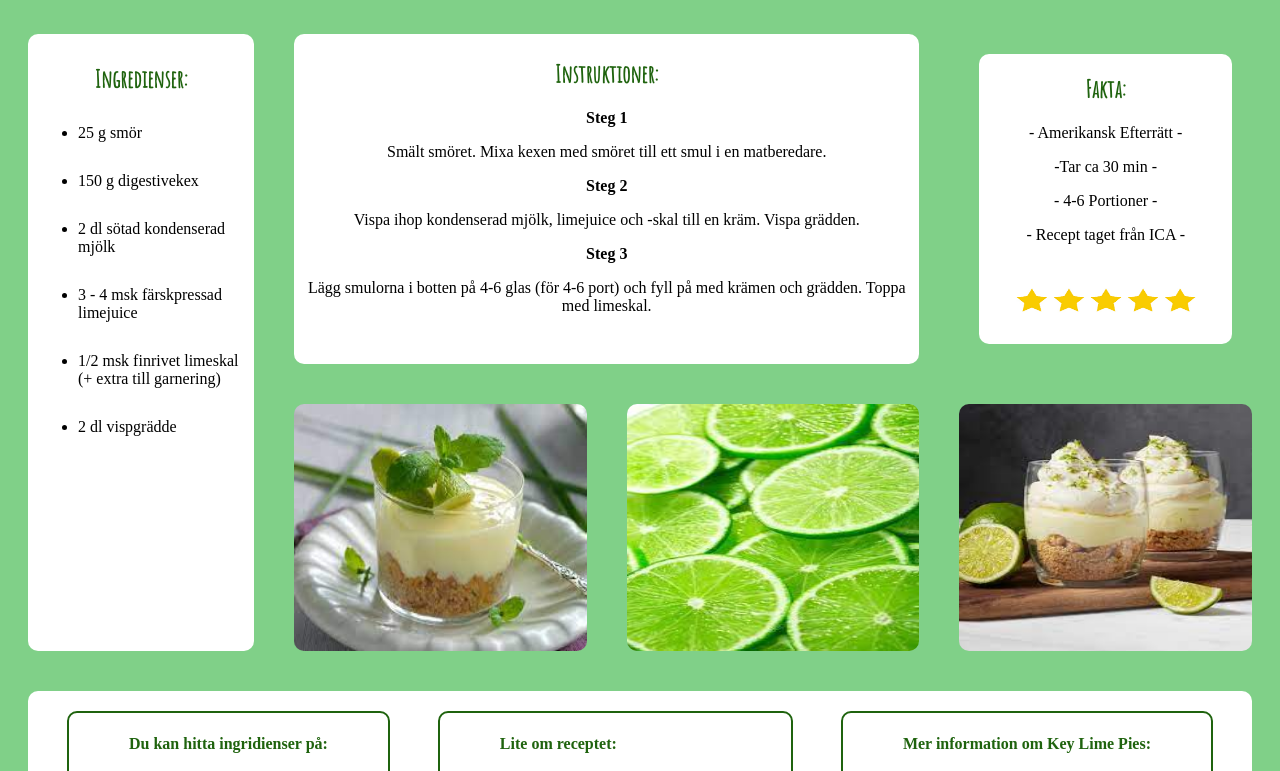
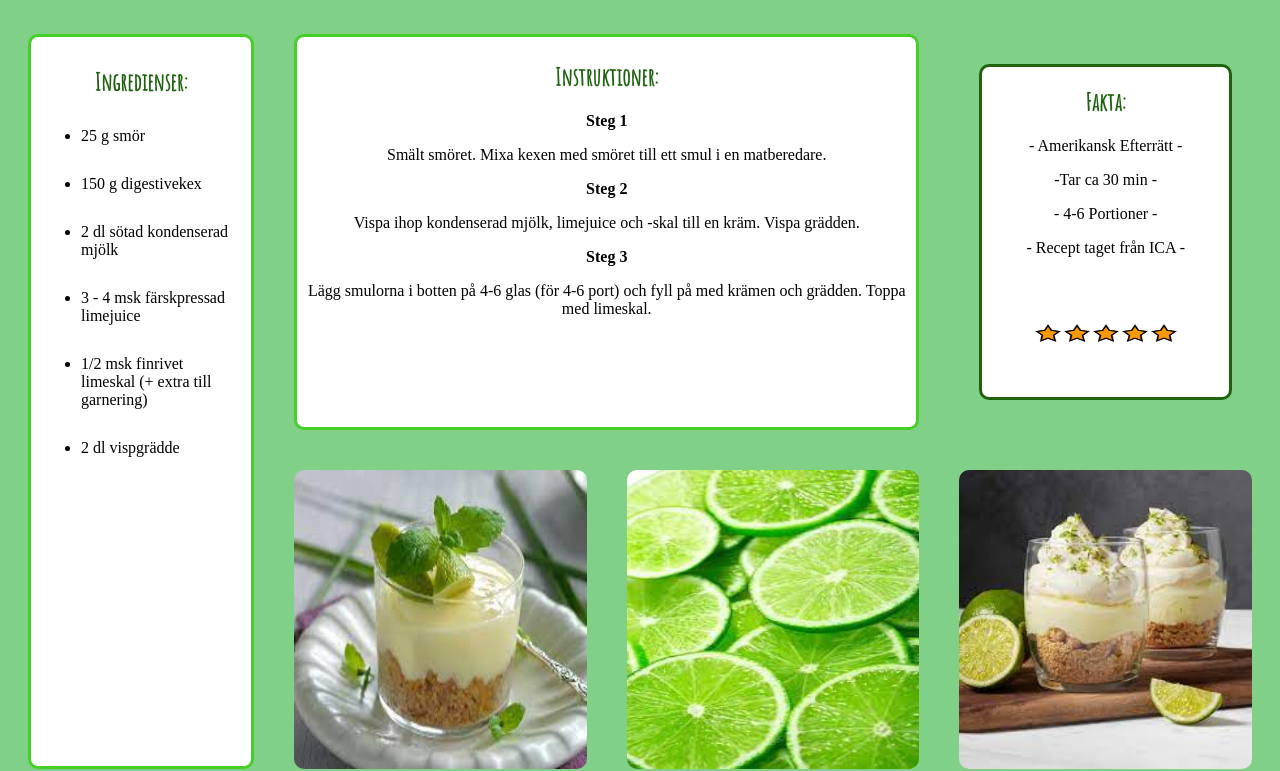
Before and after one commit to TE22A-andersson-tea/Projekt-1_Key_lime_pie, a plain HTML site: page index.html in a window 1280 px wide. Shown: the part 124-895 px from the top of the page. Drawn offline with Linux system fonts and the light colour scheme; a web font is replaced by a local one.

Commit message:
Bytte stjärn bild, lade till border, backrundsfärg

```diff
--- a/index.html
+++ b/index.html
@@ -45,7 +45,8 @@
         <p>-Tar ca 30 min -</p>
         <p>- 4-6 Portioner -</p>
         <p>- Recept taget från ICA -</p>
-        <img id="fem"src="./img/fem-stjärnor.png" alt="fem stjärnor">
+        <img id="fem" src="./img/five-stars-rating-with-transparent-background-free-png.webp" alt="fem stjärnor">
+
     </div>
 
         <div class = "Bild1"></div>
@@ -60,7 +61,7 @@
         </div>
         <div class = "Mitten">
             <h4>Lite om receptet:</h4>
-            <a href="mailto:">Maila oss vad du tyckte om receptet</a>
+            <a href="mailto:KeyLimePiewebb@gmail.com">Maila oss vad du tyckte om receptet</a>
             <a href="https://www.ica.se/recept/key-lime-pie-i-glas-727754/">ICA recept</a>
         </div>
         <div class = "Höger">
--- a/style.css
+++ b/style.css
@@ -28,7 +28,7 @@ header{
     grid-column: 2/4;
     grid-row: 1/2;
     text-align: center;
-    background-color: white;
+    background-color: #fcf6e1;
     margin: 20px;
     color: #1f630e;
     border-radius: 10px;
@@ -44,6 +44,7 @@ header{
     padding: 10px;
     margin: 20px;
     border-radius: 10px;
+    border: 3px solid #46cf27;
 }
 
 li{
@@ -59,20 +60,24 @@ li{
     padding: 5px;
     padding-bottom: 10px;
     text-align: center;
+    border: 3px solid #46cf27;
 }
 
 .Fakta{
     grid-column: 4/5;
     grid-row: 2/3;
     text-align: center;
-    background-color: white;
+    background-color:white;
     margin: 40px;
+    margin-top: 50px;
+    margin-bottom: 50px;
     border-radius: 10px;
+    border: 3px solid #1f630e;
 }
 
  #fem{
-    height: 80px;
-    width: 200px;
+    height: 120px;
+    width: 170px;
 }
 
 .Bild1, .Bild2, .Bild3{
```
Also changed, not shown: img/five-stars-rating-with-transparent-background-free-png.webp (added).
